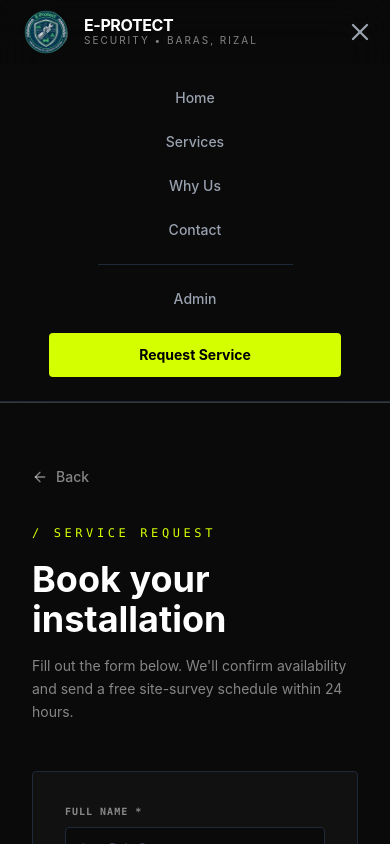
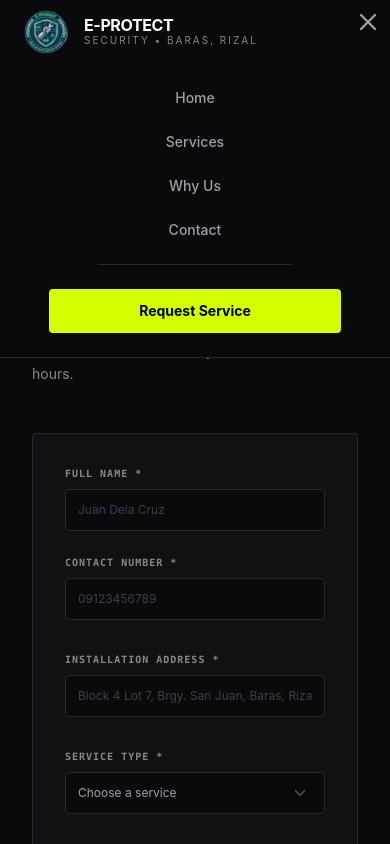
Before and after one commit to emdigemini/e-protect-system, a React (Vite) app: page /e-protect-system/book in a window 390 px wide. Both pictures are taken after a click on the button 360 px from the left and 32 px from the top of the page. Built offline with nearby package versions, Linux system fonts and the light colour scheme.

Commit message:
fix logo

```diff
--- a/src/components/Footer.jsx
+++ b/src/components/Footer.jsx
@@ -1,4 +1,5 @@
 import { Phone, Mail, MapPin, Shield } from 'lucide-react';
+import logo from "../../public/eprotect.png";
 
 const Footer = () => {
   return (
@@ -10,7 +11,7 @@ const Footer = () => {
           <div className="md:col-span-5 space-y-6">
             <div className="flex items-center gap-3">
               <div className="h-20 w-20">
-                <img src="/eprotect.png" alt="" />
+                <img src={logo} alt="" />
               </div>
               <h2 className="text-lg font-bold tracking-tight">E-PROTECT</h2>
             </div>
--- a/src/components/Navbar.jsx
+++ b/src/components/Navbar.jsx
@@ -1,6 +1,7 @@
 import { useState } from 'react';
 import { Menu, X } from 'lucide-react';
 import { useNavigate, useLocation } from 'react-router-dom';
+import logo from "../../public/eprotect.png";
 
 const Navbar = () => {
   const [isOpen, setIsOpen] = useState(false);
@@ -21,14 +22,14 @@ const Navbar = () => {
   };
 
   return (
-    <nav className="sticky top-0 z-199 w-full backdrop-blur-xl bg-[#0a0a0a]/35 border-b border-gray-50/20">
+    <nav className="sticky top-0 z-199 w-full bg-[#0a0a0a] md:backdrop-blur-xl md:bg-[#0a0a0a]/35 border-b border-gray-50/20">
       <div className="max-w-7xl mx-auto px-4 sm:px-8">
         <div className="flex items-center justify-between h-16">
 
           {/* Logo Section */}
           <div className="flex items-center gap-2">
             <div className="h-15 w-15">
-              <img src="/eprotect.png" alt="" />
+              <img src={logo} alt="" />
             </div>
             <div>
               <h1 className="font-bold leading-none tracking-tight text-white">E-PROTECT</h1>
@@ -53,8 +54,8 @@ const Navbar = () => {
             </button>
           </div>
 
-          {/* Mobile Menu Button (Visible only on small screens) */}
-          <div className="md:hidden flex items-center">
+          {/* Mobile Menu Close Button */}
+          <div className="fixed top-2 right-2 md:hidden z-99 flex items-center">
             <button
               onClick={() => setIsOpen(!isOpen)}
               className="text-gray-400 hover:text-white focus:outline-none"
@@ -66,15 +67,15 @@ const Navbar = () => {
       </div>
 
       {/* Mobile Menu Dropdown */}
-      <div className={`md:hidden bg-[#0a0a0a] border-b border-gray-800 transition-all duration-300 ease-in-out ${isOpen ? 'max-h-screen opacity-100 py-6' : 'max-h-0 opacity-0 overflow-hidden'}`}>
+      <div className={`fixed top-16 left-0 w-full md:hidden bg-[#0a0a0a] border-b border-gray-800 transition-all duration-300 ease-in-out ${isOpen ? 'max-h-screen opacity-100 py-6' : 'max-h-0 opacity-0 overflow-hidden'}`}>
         <div className="flex flex-col items-center gap-6 text-sm font-medium text-gray-400">
-          <a href="#" className="hover:text-white" onClick={() => setIsOpen(false)}>Home</a>
-          <a href="#" className="hover:text-white" onClick={() => setIsOpen(false)}>Services</a>
-          <a href="#" className="hover:text-white" onClick={() => setIsOpen(false)}>Why Us</a>
-          <a href="#" className="hover:text-white" onClick={() => setIsOpen(false)}>Contact</a>
+          <a href="/" className="hover:text-white" onClick={(e) => scrollToSection(e, "home")}>Home</a>
+          <a href="/" className="hover:text-white" onClick={(e) => scrollToSection(e, "services")}>Services</a>
+          <a href="/" className="hover:text-white" onClick={(e) => scrollToSection(e, "why_us")}>Why Us</a>
+          <a href="/" className="hover:text-white" onClick={(e) => scrollToSection(e, "contact")}>Contact</a>
           <hr className="w-1/2 border-gray-800" />
-          <button className="text-gray-400 hover:text-white">Admin</button>
-          <button className="bg-[#d4ff00] text-black w-3/4 py-3 rounded-sm font-bold active:scale-95 transition-all">
+          <button className="bg-[#d4ff00] text-black w-3/4 py-3 rounded-sm font-bold active:scale-95 transition-all"
+          onClick={() => navigate("/book")}>
             Request Service
           </button>
         </div>
```
